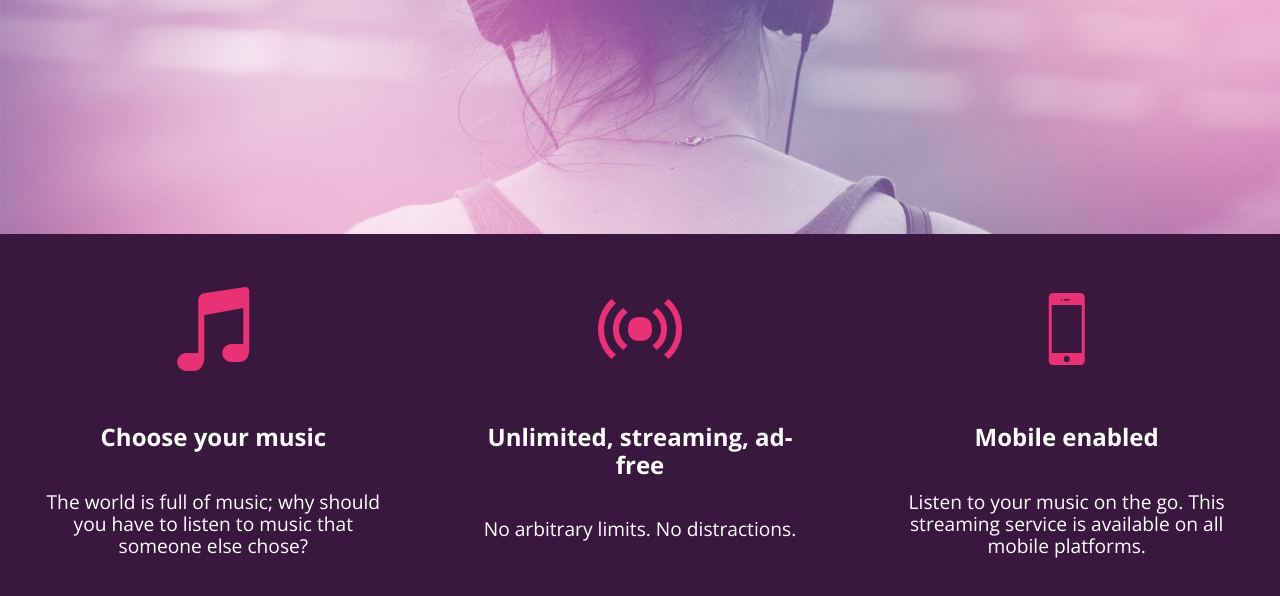
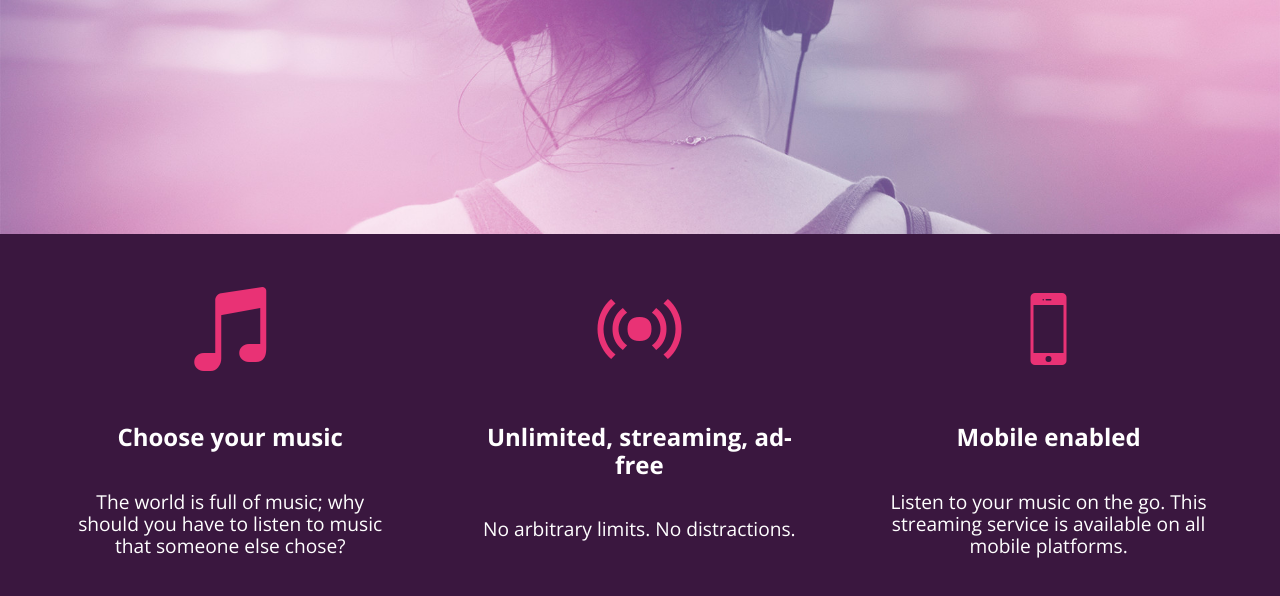
Before and after one commit to Snowhaven/bloc-jams, a plain HTML site: page index.html in a window 1280 px wide. Shown: the part 464-1060 px from the top of the page. Drawn offline with nearby package versions, Linux system fonts and the light colour scheme.

Commit message:
Modify landing.css and main.css to add column grid system

```diff
--- a/index.html
+++ b/index.html
@@ -16,18 +16,18 @@
             <link rel="stylesheet" type="text/css" href="styles/main.css">
             <link rel="stylesheet" type="text/css" href="styles/landing.css">
         </section>
-        <section class="selling-points"> <!-- selling points -->
-             <div class="point">
+        <section class="selling-points container"> <!-- selling points -->
+             <div class="point column third">
                  <span class="ion-music-note"></span>
                  <h5 class="point-title">Choose your music</h5>
                  <p class="point-description">The world is full of music; why should you have to listen to music that someone else chose?</p>
             </div>
-            <div class="point">
+            <div class="point column third">
                  <span class="ion-radio-waves"></span>
                  <h5 class="point-title">Unlimited, streaming, ad-free</h5>
                  <p class="point-description">No arbitrary limits. No distractions.</p>
             </div>
-            <div class="point">
+            <div class="point column third">
                  <span class="ion-iphone"></span>
                  <h5 class="point-title">Mobile enabled</h5>
                  <p class="point-description">Listen to your music on the go. This streaming service is available on all mobile platforms.</p>
--- a/styles/landing.css
+++ b/styles/landing.css
@@ -29,14 +29,10 @@ body.landing {
 
 .selling-points {
      position: relative;
-     display: table;
-     width: 100%;
  }
 
  .point {
-     display: table-cell;
      position: relative;
-     width: 33.3%;
      padding: 2rem;
      text-align: center;
  }
--- a/styles/main.css
+++ b/styles/main.css
@@ -25,9 +25,27 @@ html {
      left: 2rem;
  }
 
+.container {
+     margin: 0 auto;
+     max-width: 64rem;
+ }
+
 /* Medium and small screens (640px) */
  @media (min-width: 640px) {
      html { font-size: 112%; }
+
+     .column {
+         float: left;
+         padding-left: 1rem;
+         padding-right: 1rem;
+     }
+
+     .column.full { width: 100%; }
+     .column.two-thirds { width: 66.7%; }
+     .column.half { width: 50%; }
+     .column.third { width: 33.3%; }
+     .column.fourth { width: 25%; }
+     .column.flow-opposite { float: right; }
  }
 
  /* Large screens (1024px) */
```
